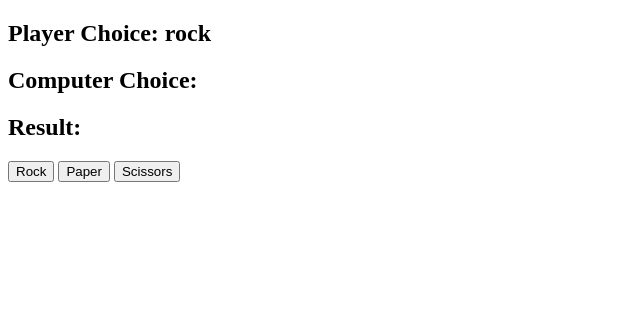
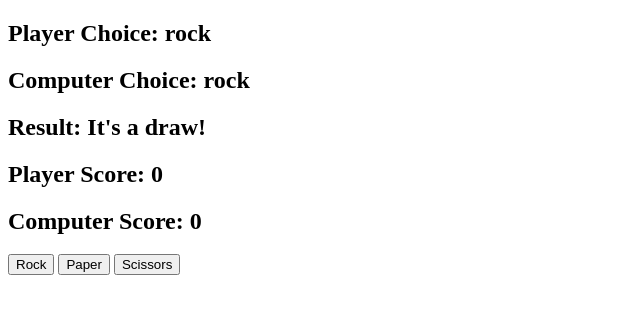
Before and after one commit to cohedx7/odin-rps-game, a plain HTML site: page index.html in a window 1280 px wide. Both pictures are taken after a click on the button "Rock". Shown: the whole page, without its empty margins (0-640 px from the left). Drawn offline with Linux system fonts and the light colour scheme.

Commit message:
reworked js file and added stuff-files

```diff
--- a/game.js
+++ b/game.js
@@ -1,10 +1,66 @@
 const computerChoiceShow = document.getElementById('computer-choice');
 const playerChoiceShow = document.getElementById('player-choice');
 const showResult = document.getElementById('result');
+const showPlayerScore = document.getElementById('player-score');
+const showComputerScore = document.getElementById('computer-score');
 const possibleChoices = document.querySelectorAll('button');
 let userChoice;
+let pcChoice;
+let result;
+let playerScore = 0;
+let computerScore = 0;
 
 possibleChoices.forEach(option => option.addEventListener('click', (e) => {
     userChoice = e.target.id;
     playerChoiceShow.innerHTML = userChoice;
+    generateComputerChoice();
+    getResult();
 }))
+
+function generateComputerChoice() {
+    const randomNumber = Math.floor(Math.random() * 3) + 1;
+
+    if (randomNumber === 1) {
+        pcChoice = "rock";
+    }
+    if (randomNumber === 2) {
+        pcChoice = "paper";
+    }
+    if (randomNumber === 3) {
+        pcChoice = "scissors";
+    }
+    computerChoiceShow.innerHTML = pcChoice;
+}
+
+function getResult() {
+    if (pcChoice === userChoice) {
+        result = "It's a draw!";
+    }
+    if (pcChoice === "rock" && userChoice === "paper") {
+        result = "Congrats you won!";
+        playerScore++;
+    }
+    if (pcChoice === "rock" && userChoice === "scissors") {
+        result = "You lost!";
+        computerScore++;
+    }
+    if (pcChoice === "paper" && userChoice === "scissors") {
+        result = "Congrats you won!";
+        playerScore++;
+    }
+    if (pcChoice === "paper" && userChoice === "rock") {
+        result = "You lost!";
+        computerScore++;
+    }
+    if (pcChoice === "scissors" && userChoice === "rock") {
+        result = "Congrats you won!";
+        playerScore++;
+    }
+    if (pcChoice === "scissors" && userChoice === "paper") {
+        result = "You lost!";
+        computerScore++;
+    }
+    showResult.innerHTML = result;
+    showPlayerScore.innerHTML = playerScore;
+    showComputerScore.innerHTML = computerScore;
+}
--- a/index.html
+++ b/index.html
@@ -5,15 +5,21 @@
         <title>Rock Paper Scissors</title>
     </head>
     <body>
-
-        <h2>Player Choice: <span id="player-choice"></span></h2>
-        <h2>Computer Choice: <span id="computer-choice"></span></h2>
-        <h2>Result: <span id="result"></span></h2>
-
+        <link rel="stylesheet" href="styles.css">
+        <div>
+            <h2>Player Choice: <span id="player-choice"></span></h2>
+            <h2>Computer Choice: <span id="computer-choice"></span></h2>
+        </div>
+        <div>
+            <h2>Result: <span id="result"></span></h2>
+            <h2>Player Score: <span id="player-score"></span></h2>
+            <h2>Computer Score: <span id="computer-score"></span></h2>
+        </div>
+        <div>
             <button id="rock">Rock</button>
             <button id="paper">Paper</button>
             <button id="scissors">Scissors</button>
-
+        </div>
         <script src="game.js"></script>
     </body>
 </html>
```
Also changed, not shown: styles.css (added).
